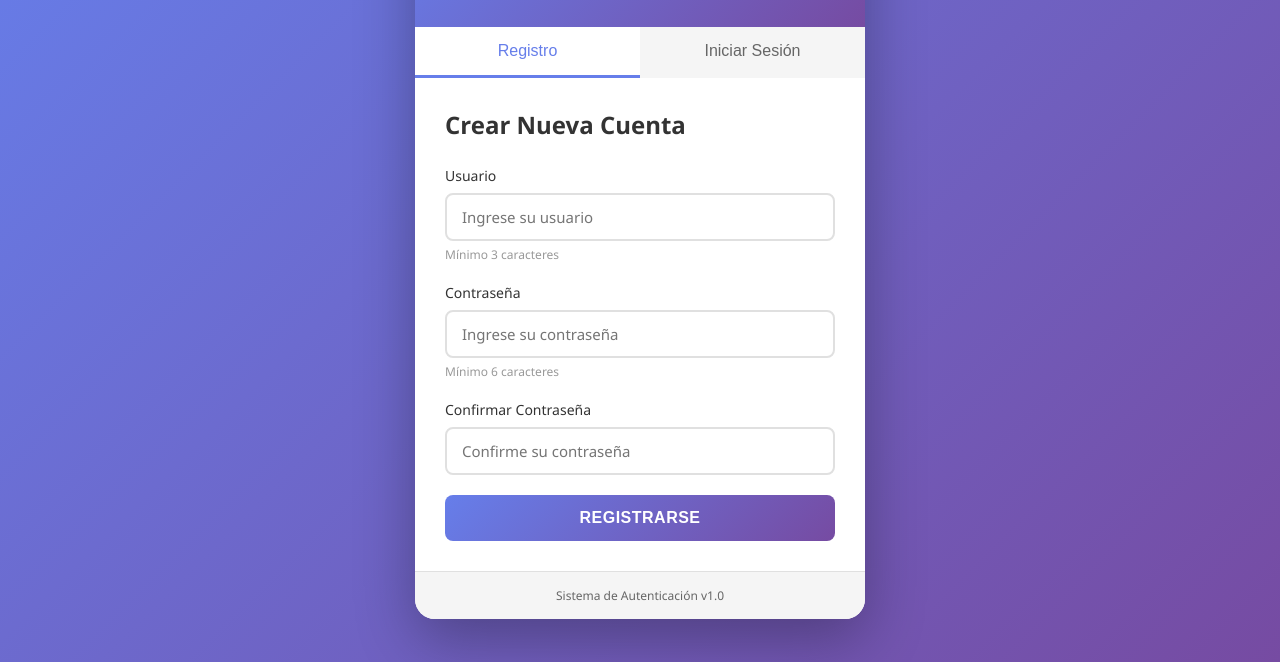
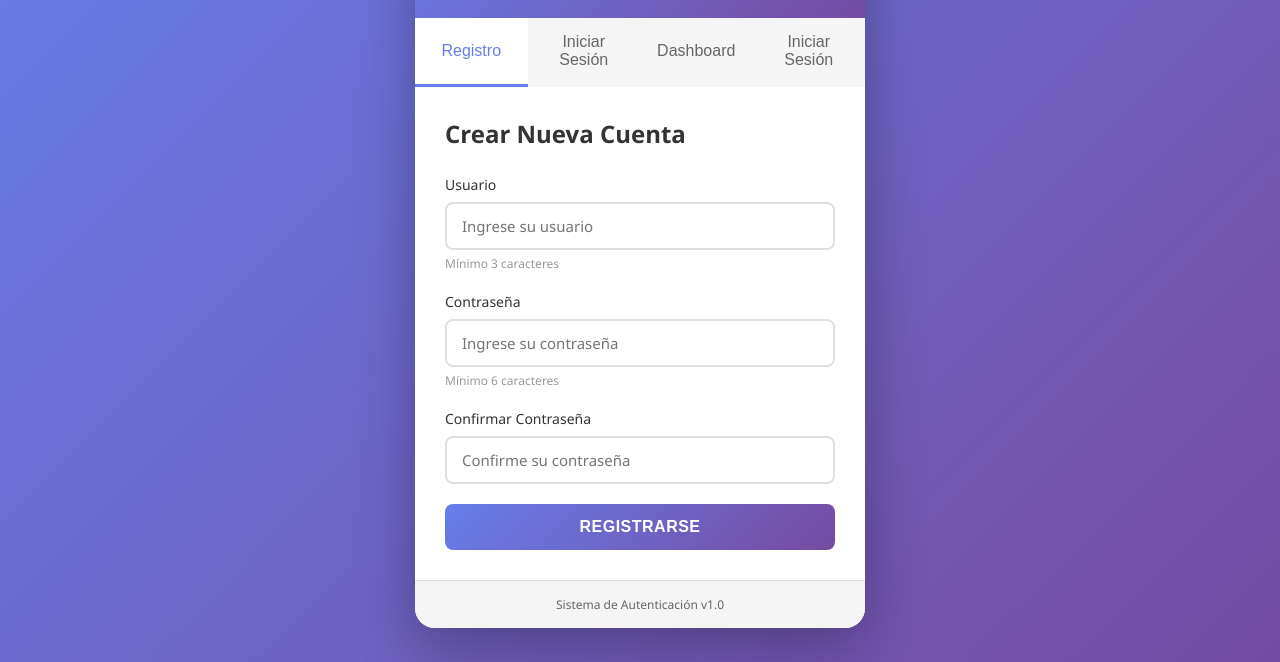
Before and after one commit to alcapone132/formulario, a website: page public/index.html in a window 1280 px wide. Shown: the part 138-800 px from the top of the page. Drawn offline with Linux system fonts and the light colour scheme; no server answers.

Commit message:
Update index.html

```diff
--- a/public/index.html
+++ b/public/index.html
@@ -17,9 +17,11 @@
 
         <!-- Pestañas para alternar entre Registro e Inicio de sesión -->
         <div class="tabs">
-            <button class="tab-button active" onclick="mostrarTab('registro.href='/dashboard.html')">
-                Registro
-            </button>
+
+            <button class="tab-button active" onclick="mostrarTab('registro', event)">Registro</button>
+    <button class="tab-button" onclick="mostrarTab('login', event)">Iniciar Sesión</button>
+    <button class="tab-button" onclick="window.location.href='/dashboard.html'">Dashboard</button>
+
             <button class="tab-button" onclick="mostrarTab('login')">
                 Iniciar Sesión
             </button>
```
